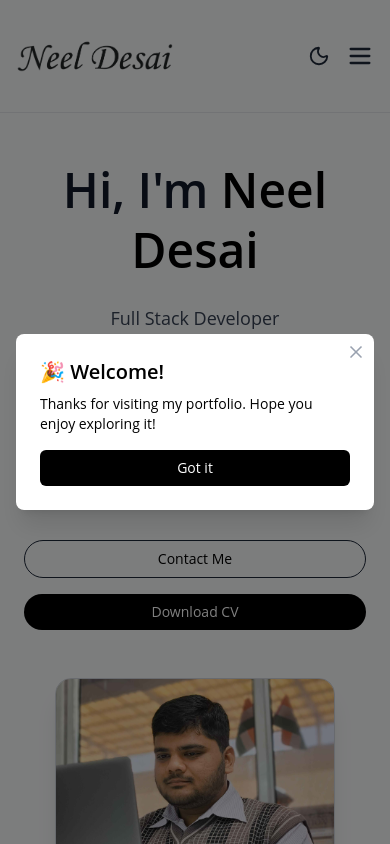
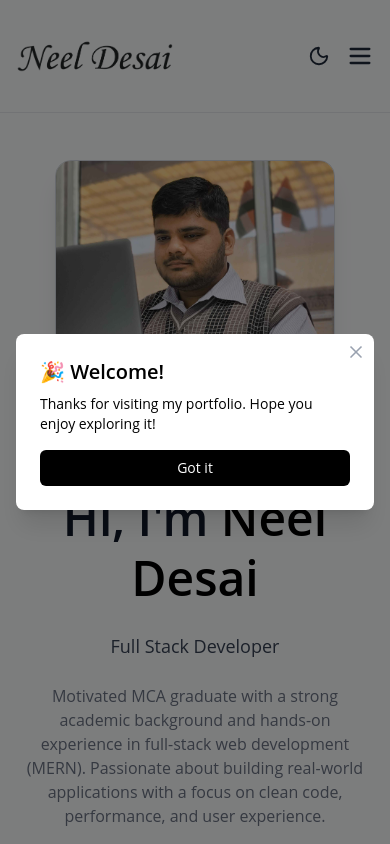
Before and after one commit to neeldesaind/neel-desai-portfolio, a React (Vite) app: page / in a window 390 px wide. Shown: the top 844 px of the page. Built offline with nearby package versions, Linux system fonts and the light colour scheme.

Commit message:
Update Home.jsx

```diff
--- a/src/components/Home.jsx
+++ b/src/components/Home.jsx
@@ -20,8 +20,26 @@ const Home = () => {
       className="min-h-screen mt-20 flex items-center justify-center bg-gray-50 dark:bg-black px-6 py-20"
     >
       <div className="max-w-6xl w-full grid md:grid-cols-2 gap-12 items-center">
+        {/* Right: Image (shown first on mobile) */}
+        <div className="flex justify-center md:justify-end w-full order-1 md:order-2">
+          {homeData ? (
+            <img
+              src={homeData.image}
+              alt="Profile"
+              draggable="false"
+              className="w-full max-w-[280px] sm:max-w-[300px] md:max-w-[350px] lg:max-w-[400px] aspect-square object-cover rounded-2xl shadow-xl border border-gray-300 dark:border-gray-700 transition-transform duration-500 ease-in-out hover:scale-105 hover:shadow-2xl"
+            />
+          ) : (
+            <SkeletonLoader
+              width="w-[300px]"
+              height="h-[300px]"
+              rounded="rounded-xl"
+            />
+          )}
+        </div>
+
         {/* Left: Text */}
-        <div className="text-center md:text-left space-y-6">
+        <div className="text-center md:text-left space-y-6 order-2 md:order-1">
           {homeData ? (
             <>
               <h1 className="text-5xl sm:text-6xl font-semibold text-gray-900 dark:text-white leading-tight">
@@ -33,7 +51,7 @@ const Home = () => {
               <p className="text-lg text-gray-700 dark:text-gray-300">
                 {homeData.title}
               </p>
-              <p className="text-md text-gray-500 dark:text-gray-400 max-w-xl">
+              <p className="text-md text-gray-500 dark:text-gray-400 max-w-xl mx-auto md:mx-0">
                 {homeData.description}
               </p>
 
@@ -73,24 +91,6 @@ const Home = () => {
             </div>
           )}
         </div>
-
-        {/* Right: Image */}
-        <div className="flex justify-center md:justify-end w-full">
-          {homeData ? (
-            <img
-              src={homeData.image}
-              alt="Profile"
-              draggable="false"
-              className="w-full max-w-[280px] sm:max-w-[300px] md:max-w-[350px] lg:max-w-[400px] aspect-square object-cover rounded-2xl shadow-xl border border-gray-300 dark:border-gray-700 transition-transform duration-500 ease-in-out hover:scale-105 hover:shadow-2xl"
-            />
-          ) : (
-            <SkeletonLoader
-              width="w-[300px]"
-              height="h-[300px]"
-              rounded="rounded-xl"
-            />
-          )}
-        </div>
       </div>
     </section>
   );
```
